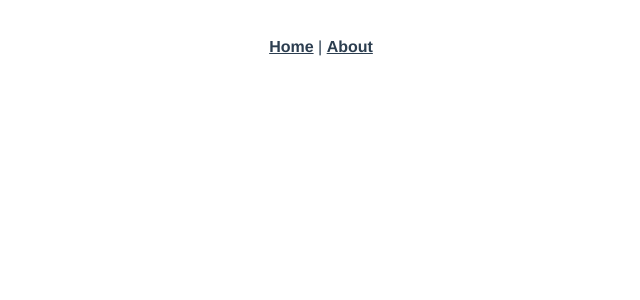
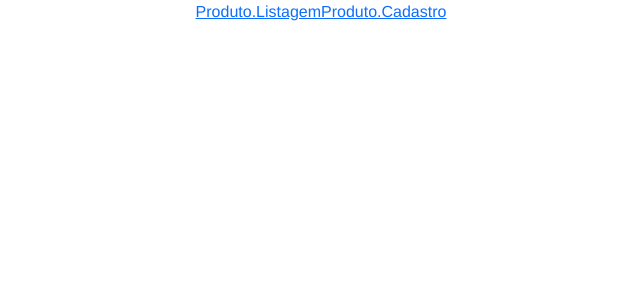
Before and after one commit to marcoswitcel/product-stock-app, a Vue app: page /produto in a window 1280 px wide. Before the commit this address had no page. Shown: the top 300 px of the page, without its empty margins (319-959 px from the left). Built offline with nearby package versions, Linux system fonts and the light colour scheme.

Commit message:
preparando espaço pras telas de produtos

```diff
--- a/public/index.html
+++ b/public/index.html
@@ -6,6 +6,7 @@
     <meta name="viewport" content="width=device-width,initial-scale=1.0">
     <link rel="icon" href="<%= BASE_URL %>favicon.ico">
     <title><%= htmlWebpackPlugin.options.title %></title>
+    <link href="https://cdn.jsdelivr.net/npm/bootstrap@5.0.2/dist/css/bootstrap.min.css" rel="stylesheet" integrity="sha384-EVSTQN3/azprG1Anm3QDgpJLIm9Nao0Yz1ztcQTwFspd3yD65VohhpuuCOmLASjC" crossorigin="anonymous">
   </head>
   <body>
     <noscript>
--- a/src/App.vue
+++ b/src/App.vue
@@ -1,7 +1,7 @@
 <template>
-  <div id="nav">
-    <router-link to="/">Home</router-link> |
-    <router-link to="/about">About</router-link>
+  <div class="container">
+    <router-link :to="{ name: 'Produto.Listagem'}">Produto.Listagem</router-link>
+    <router-link :to="{ name: 'Produto.Cadastro'}">Produto.Cadastro</router-link>
   </div>
   <router-view/>
 </template>
--- a/src/router/index.js
+++ b/src/router/index.js
@@ -1,25 +1,43 @@
-import { createRouter, createWebHistory } from 'vue-router'
-import Home from '../views/Home.vue'
+import { createRouter, createWebHistory } from 'vue-router';
+import Dashboard from '../views/Dashboard.vue';
 
 const routes = [
   {
     path: '/',
-    name: 'Home',
-    component: Home
+    name: 'Dashboard',
+    component: Dashboard
   },
   {
-    path: '/about',
-    name: 'About',
-    // route level code-splitting
-    // this generates a separate chunk (about.[hash].js) for this route
-    // which is lazy-loaded when the route is visited.
-    component: () => import(/* webpackChunkName: "about" */ '../views/About.vue')
+    path: '/produto/',
+    component: () => import('../views/Layout.vue'),
+    children: [
+      {
+        path: './',
+        name: 'Produto.Listagem',
+        component: () => import('../views/produto/ProdutoListagem.vue')
+      },
+      {
+        path: './cadastro',
+        name: 'Produto.Cadastro',
+        component: () => import('../views/produto/ProdutoCadastro.vue')
+      },
+      {
+        path: './edicao/:id',
+        name: 'Produto.Edicao',
+        component: () => import('../views/produto/ProdutoEdicao.vue')
+      },
+      {
+        path: './visualizacao/:id',
+        name: 'Produto.Visualizacao',
+        component: () => import('../views/produto/ProdutoVisualizacao.vue')
+      }
+    ]
   }
-]
+];
 
 const router = createRouter({
   history: createWebHistory(process.env.BASE_URL),
   routes
-})
+});
 
-export default router
+export default router;
--- a/src/views/About.vue
+++ /dev/null
@@ -1,5 +0,0 @@
-<template>
-  <div class="about">
-    <h1>This is an about page</h1>
-  </div>
-</template>
--- /dev/null
+++ b/src/views/Dashboard.vue
@@ -0,0 +1,13 @@
+<template>
+  <div>
+    Dashboard aqui
+  </div>
+</template>
+
+<script>
+
+export default {
+  name: 'Dashboard'
+};
+
+</script>
--- a/src/views/Home.vue
+++ /dev/null
@@ -1,18 +0,0 @@
-<template>
-  <div class="home">
-    <img alt="Vue logo" src="../assets/logo.png">
-    <HelloWorld msg="Welcome to Your Vue.js App"/>
-  </div>
-</template>
-
-<script>
-// @ is an alias to /src
-import HelloWorld from '@/components/HelloWorld.vue'
-
-export default {
-  name: 'Home',
-  components: {
-    HelloWorld
-  }
-}
-</script>
--- /dev/null
+++ b/src/views/Layout.vue
@@ -0,0 +1,13 @@
+<template>
+  <div class="container">
+    <router-view :key="$route.name"></router-view>
+  </div>
+</template>
+
+<script>
+
+export default {
+  name: 'Layout'
+};
+
+</script>
--- /dev/null
+++ b/src/views/produto/ProdutoCadastro.vue
@@ -0,0 +1,11 @@
+<template>
+  <div>O cadastro vai aqui</div>
+</template>
+
+<script>
+
+export default {
+  name: 'ProdutoCadastro'
+};
+
+</script>
--- /dev/null
+++ b/src/views/produto/ProdutoEdicao.vue
@@ -0,0 +1,11 @@
+<template>
+  <div>A edição vai aqui</div>
+</template>
+
+<script>
+
+export default {
+  name: 'ProdutoEdicao'
+};
+
+</script>
--- /dev/null
+++ b/src/views/produto/ProdutoListagem.vue
@@ -0,0 +1,11 @@
+<template>
+  <div>A listagem vai aqui</div>
+</template>
+
+<script>
+
+export default {
+  name: 'ProdutoListagem'
+};
+
+</script>
--- /dev/null
+++ b/src/views/produto/ProdutoVisualizacao.vue
@@ -0,0 +1,11 @@
+<template>
+  <div>A visualizacao vai aqui e deleção na lista</div>
+</template>
+
+<script>
+
+export default {
+  name: 'ProdutoVisualizacao'
+};
+
+</script>
```
